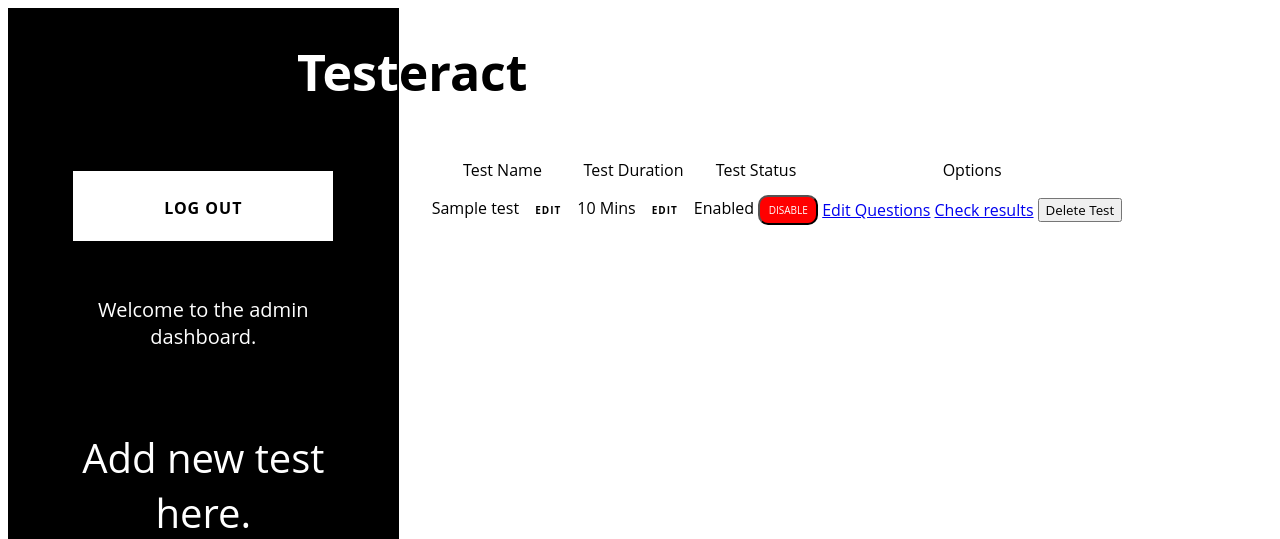
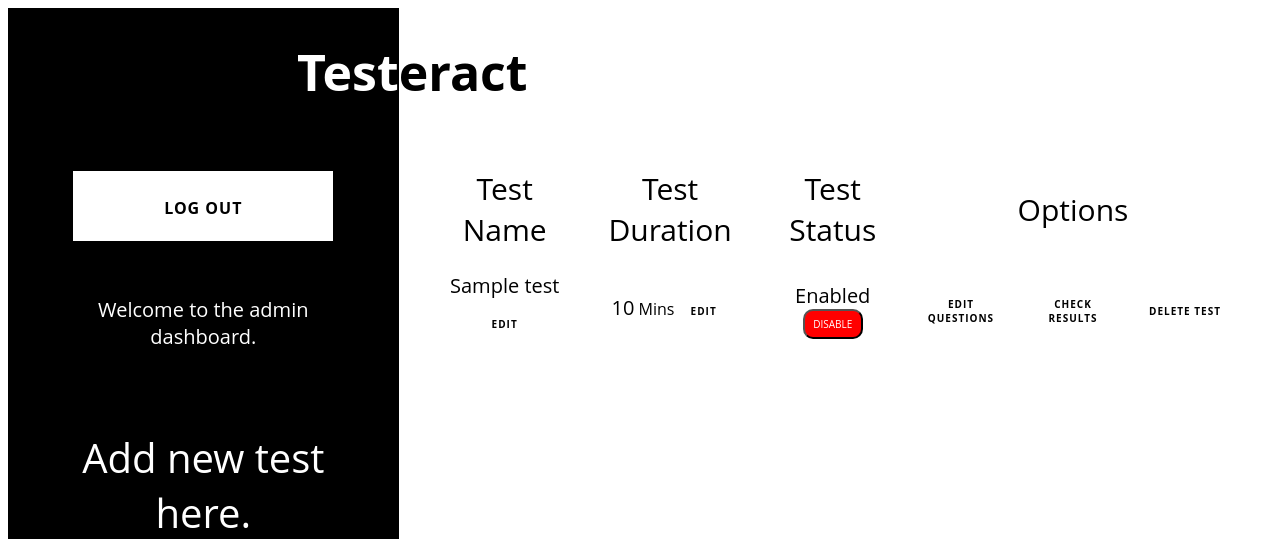
Before and after one commit to ravi-raj-97/Testeract, a Flask app: page /admin in a window 1280 px wide. Shown: the top 539 px of the page. Run offline with Flask 2, Linux system fonts and the light colour scheme; the visitor is signed in with stand-in values (Sample User, id 1); a database or web service that is not in the repository returns one stand-in record (values such as "Sample title"); some libraries are stand-ins or nearby versions.

Commit message:
Frontend update

```diff
--- a/app.py
+++ b/app.py
@@ -94,6 +94,7 @@ def admin():
         val = d['value']
         test_obj = mongo.db.tests.find_one({'url': test_url})
         test_obj[key] = val
+	print(key, val)
         mongo.db.tests.replace_one({'url': test_url}, test_obj)
         return 'ok'
 
--- a/static/css/style.css
+++ b/static/css/style.css
@@ -202,6 +202,24 @@ background-color:#fff;
 color: #ff0000;
 }
 
+.btn-table4 {
+	background: #ffffff;
+	color: #000000;
+	text-align: center;
+	height: 50px;
+	width: 90px;
+    transition: .2s ease;
+	font-size: 10px;
+	overflow: hidden;
+	-webkit-backface-visibility: hidden;
+	-moz-backface-visibility: hidden;
+	backface-visibility: hidden;
+}
+.btn-table4:hover
+{
+background-color:#000;
+color: #fff;
+}
 
 p
 {
@@ -228,3 +246,17 @@ p
 {
 	border-bottom: 20px;
 }
+
+td
+{
+	padding: 10px;
+	text-align: justify-all;
+}
+.td-small
+{
+	font-size: 20px;
+}
+.td-big
+{
+	font-size: 30px;
+}
--- a/static/js/admin_home.js
+++ b/static/js/admin_home.js
@@ -65,9 +65,9 @@ $(document).on('click','.change_dur',function () {
 });
 
 $(document).on('click' ,'.toggle', function () {
-    var status = $(this).siblings().text();
+    var status = $(this).text().toLowerCase() + 'd';
     var test_url = $(this).parents("tr").find(".test_url").attr('href').split('/')[2];
-
+	console.log(status);
     if (status === 'enabled')
         status = 'disabled';
     else
--- a/templates/admin_home.html
+++ b/templates/admin_home.html
@@ -25,17 +25,17 @@
             <div class="right-inner-container">
                 <table>
                     <tr>
-                        <td>Test Name</td>
-                        <td>Test Duration</td>
-                        <td>Test Status</td>
-                        <td colspan="3">Options</td>
+                        <td class="td-big">Test Name</td>
+                        <td class="td-big">Test Duration</td>
+                        <td class="td-big">Test Status</td>
+                        <td class="td-big" colspan="3">Options</td>
                     </tr>
                     {% for test in tests %}
                         <tr>
-                            <td><span class="test_name">{{ test['name'] }}</span> <button class="edit_name btn btn-table1">edit</button></td>
-                            <td><span class="duration">{{ test['duration'] }}</span> Mins <button href="" class="edit_dur btn btn-table1">edit</button></td>
+                            <td><span class="test_name td-small">{{ test['name'] }}</span> <button class="edit_name btn btn-table1">edit</button></td>
+                            <td><span class="duration td-small">{{ test['duration'] }}</span> Mins <button href="" class="edit_dur btn btn-table1">edit</button></td>
                             <td>
-                                <span class="active_status">
+                                <span class="active_status td-small">
                                 {% if test['status'] == 'enabled' %}Enabled{% endif %}
                                 {% if test['status'] == 'disabled' %}Disabled{% endif %}
                                 </span>
@@ -46,9 +46,9 @@
                                     <button class="toggle btn-table2">ENABLE</button>
                                 {% endif %}
                             </td>
-                            <td><a class="test_url" href="/admin/{{ test['url'] }}">Edit Questions</a></td>
-                            <td><a class="test_res" href = "/admin/{{ test['url'] }}/result">Check results</a> </td>
-                            <td><button class="del_test">Delete Test</button></td>
+                            <td><button class="test_url btn btn-table4" href="/admin/{{ test['url'] }}">Edit Questions</a></td>
+                            <td><button class="test_res btn btn-table4" href = "/admin/{{ test['url'] }}/result">Check results</a> </td>
+                            <td><button class="del_test btn btn-table4">Delete Test</button></td>
                         </tr>
                     {% endfor %}
                 </table>
--- a/templates/user.html
+++ b/templates/user.html
@@ -2,6 +2,7 @@
 <html lang="en">
 <head>
     <meta charset="UTF-8">
+    <link href="static/css/style.css" rel="stylesheet" type="text/css">
     <title>Candidate details</title>
 </head>
 <body>
```
